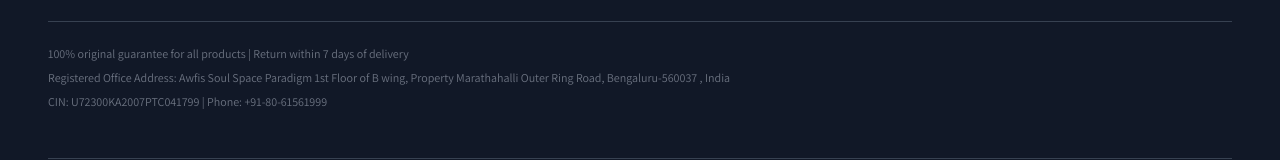
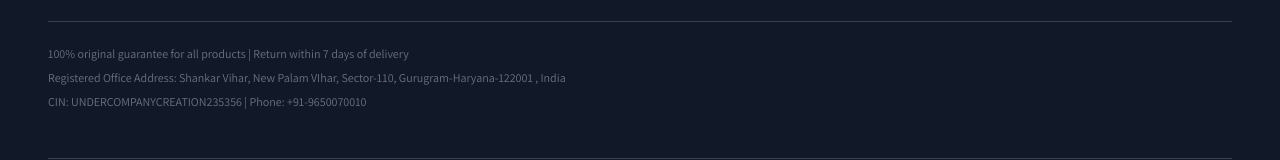
Before and after one commit to sandeep0782/mysmmee, a Next.js app in the folder frontend/: page /checkout/cart in a window 1280 px wide. Shown: the part 1408-1568 px from the top of the page. Built offline with nearby package versions, Linux system fonts and the light colour scheme; no server answers.

Commit message:
address updated in footer

```diff
--- a/frontend/src/app/components/Footer.tsx
+++ b/frontend/src/app/components/Footer.tsx
@@ -195,11 +195,10 @@ export default function Footer() {
             Local.
           </p> */}
           <p className="mb-2">
-            Registered Office Address: Awfis Soul Space Paradigm 1st Floor of B
-            wing, Property Marathahalli Outer Ring Road, Bengaluru-560037 ,
+            Registered Office Address: Shankar Vihar, New Palam VIhar, Sector-110, Gurugram-Haryana-122001 ,
             India
           </p>
-          <p className="mb-2">CIN: U72300KA2007PTC041799 | Phone: +91-80-61561999</p>
+          <p className="mb-2">CIN: UNDERCOMPANYCREATION235356 | Phone: +91-9650070010</p>
         </div>
 
 
```
